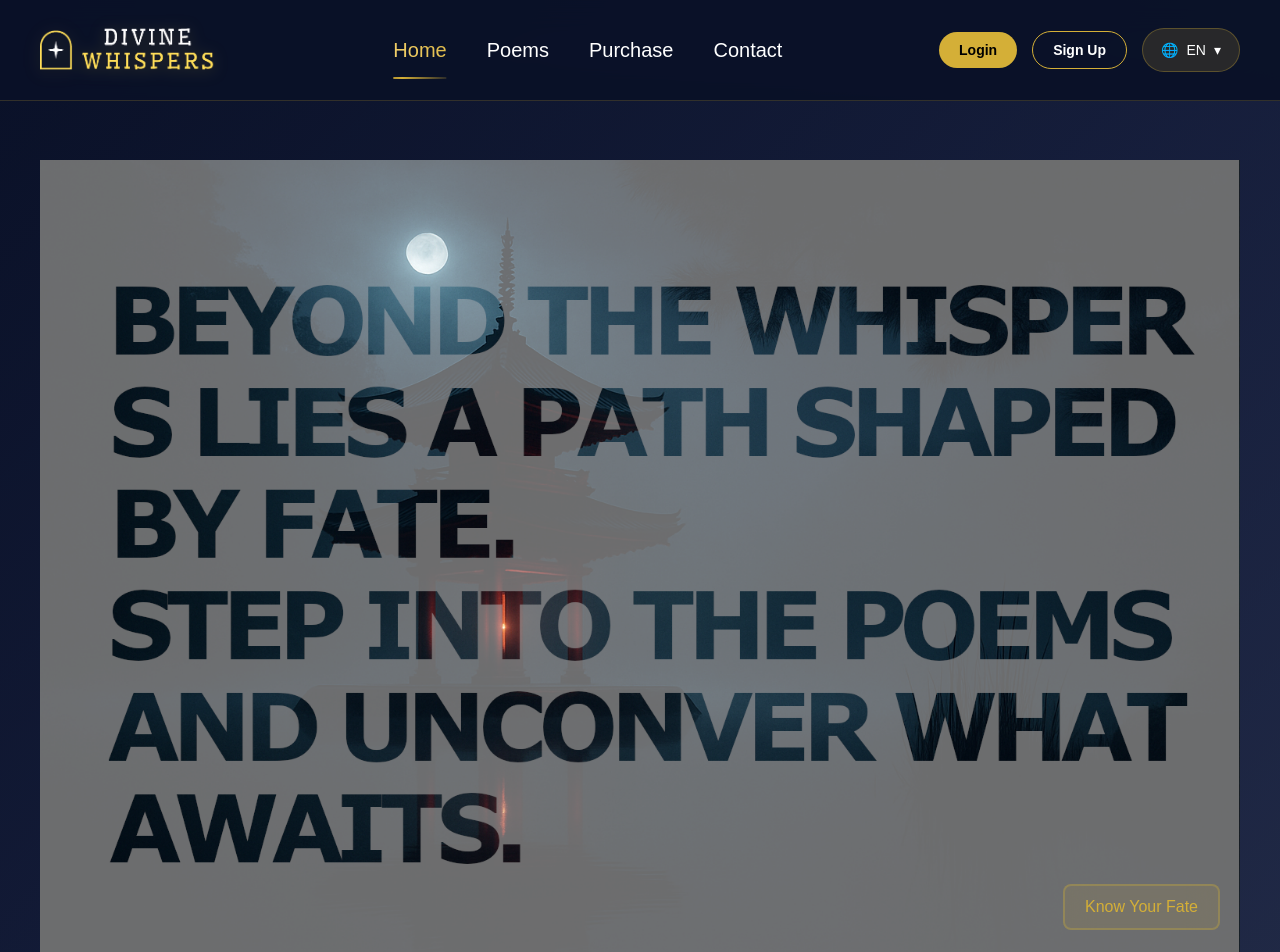
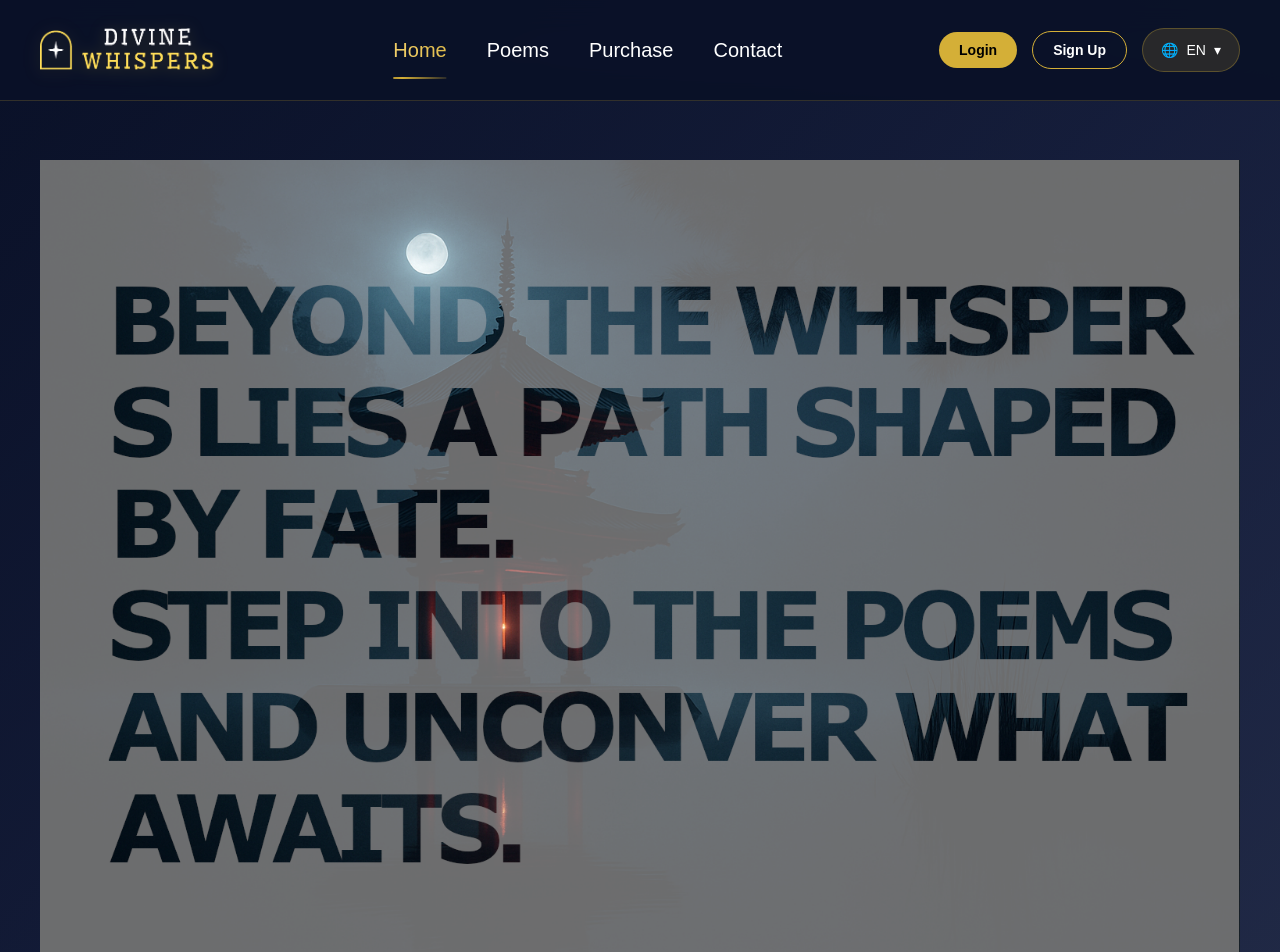
Before and after one commit to KaiJuY/DivineWhispers, a React (Create React App) app in the folder divine-whispers-frontend/: page /home in a window 1280 px wide. Shown: the top 952 px of the page. Built offline with nearby package versions, Linux system fonts and the light colour scheme; no server answers.

Commit message:
Generate Report successful

```diff
--- a/divine-whispers-frontend/src/pages/HomePage.tsx
+++ b/divine-whispers-frontend/src/pages/HomePage.tsx
@@ -3,7 +3,7 @@ import styled from 'styled-components';
 import { breathe, borderBreathe, glowPulse, skewFadeIn, floatUp, colors, gradients, media, cardStyles } from '../assets/styles/globalStyles';
 import Layout from '../components/layout/Layout';
 import useAppStore from '../stores/appStore';
-import { mockTodaysWhisper, mockDeities, mockDemoReport } from '../utils/mockData';
+import { mockTodaysWhisper, mockDeities } from '../utils/mockData';
 import { usePagesTranslation } from '../hooks/useTranslation';
 import fortuneService from '../services/fortuneService';
 import deityService from '../services/deityService';
@@ -67,41 +67,7 @@ const HeroImage = styled.img`
   margin: 0 auto;
 `;
 
-const DemoReportButton = styled.button`
-  position: absolute;
-  bottom: 30px;
-  right: 20px;
-  background: rgba(212, 175, 55, 0.1);
-  border: 2px solid rgba(212, 175, 55, 0.3);
-  color: ${colors.primary};
-  padding: 12px 20px;
-  border-radius: 8px;
-  cursor: pointer;
-  font-size: 1rem;
-  transition: all 0.3s ease;
-  backdrop-filter: blur(15px);
-
-  &:hover {
-    background: rgba(212, 175, 55, 0.2);
-    border-color: ${colors.primary};
-    transform: translateY(-2px);
-    box-shadow: 0 8px 20px rgba(212, 175, 55, 0.3);
-  }
-
-  ${media.tablet} {
-    bottom: 45px;
-    right: 15px;
-    padding: 10px 16px;
-    font-size: 0.9rem;
-  }
-
-  ${media.mobile} {
-    bottom: 30px;
-    right: 10px;
-    padding: 8px 14px;
-    font-size: 0.85rem;
-  }
-`;
+// Demo Report button removed; reports now come from backend
 
 
 const TodaysWhisper = styled.div<{ expanded: boolean }>`
@@ -393,11 +359,7 @@ const HomePage: React.FC = () => {
     setWhisperExpanded(!whisperExpanded);
   };
 
-  const handleDemoReport = () => {
-    // Set the demo report as selected and navigate to report page
-    setSelectedReport(mockDemoReport);
-    setCurrentPage('report');
-  };
+  // Demo report flow removed
 
 
   return (
@@ -407,9 +369,6 @@ const HomePage: React.FC = () => {
           <HeroContent>
             <HeroText>
               <HeroImage src="/assets/HOME_MASK.png" alt="Divine Whispers Hero" />
-              <DemoReportButton onClick={handleDemoReport}>
-                {t('home.knowYourFate')}
-              </DemoReportButton>
             </HeroText>
 
             <TodaysWhisper expanded={whisperExpanded} onClick={toggleWhisper}>
```
